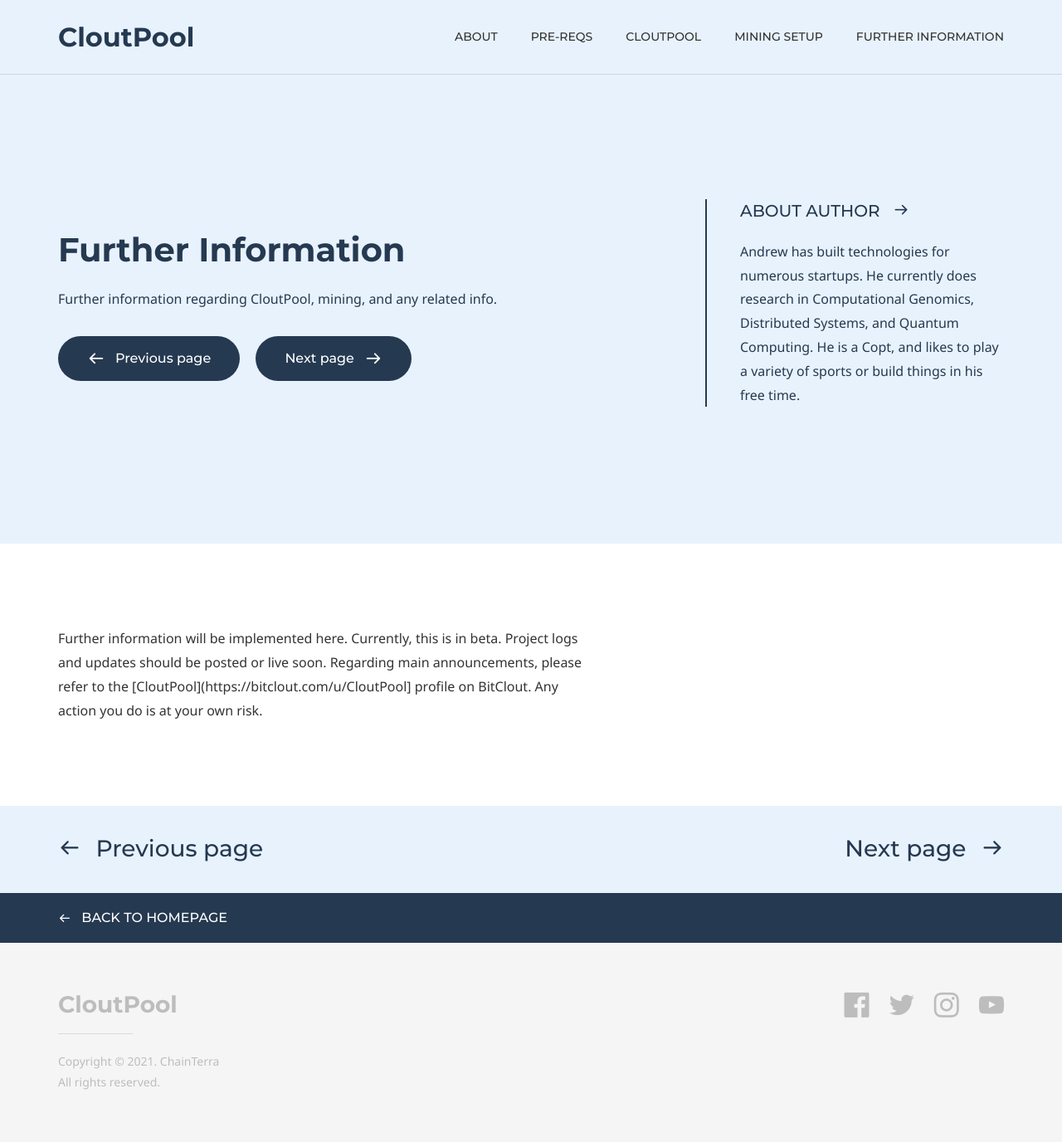
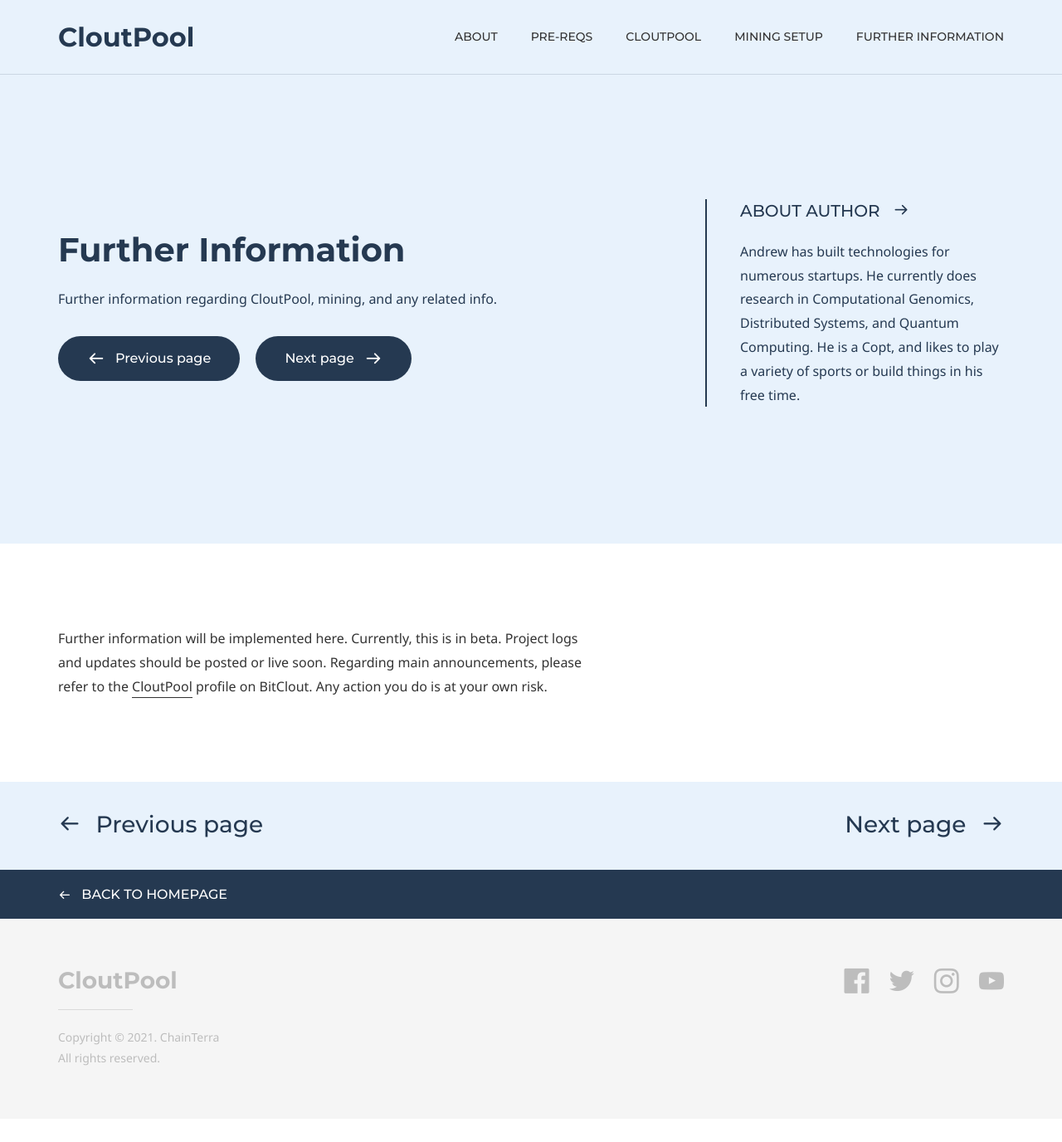
Before and after one commit to ChainTerra/BTCLT-Guide, a Jekyll site: the page built from information.md, in a window 1280 px wide. Shown: the whole page at 83% size. Built offline with Jekyll 4.4.1, drawn with Linux system fonts in a browser that asks for light colours; some web fonts are replaced; after the commit the page ends 1348 px from its top, so only the background shows below that.

Commit message:
Update information.md

```diff
--- a/information.md
+++ b/information.md
@@ -28,4 +28,4 @@ page_nav:
         url: 'https://chainterra.github.io/BTCLT-Guide'
 ---
 
-Further information will be implemented here.  Currently, this is in beta. Project logs and updates should be posted or live soon. Regarding main announcements, please refer to the [CloutPool](https://bitclout.com/u/CloutPool] profile on BitClout. Any action you do is at your own risk.
+Further information will be implemented here.  Currently, this is in beta. Project logs and updates should be posted or live soon. Regarding main announcements, please refer to the [CloutPool](https://bitclout.com/u/CloutPool) profile on BitClout. Any action you do is at your own risk.
```
